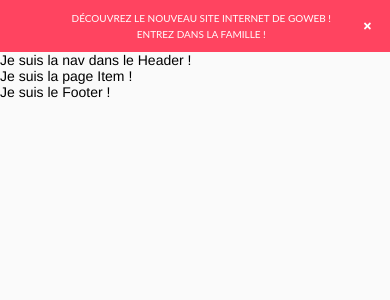
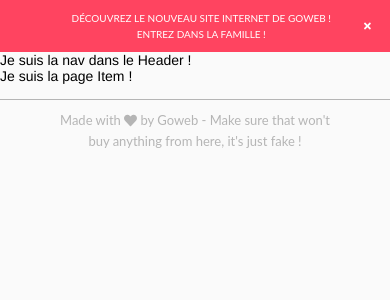
Before and after one commit to Lucasbeneston/goweb_store, a React (Create React App) app: page / in a window 390 px wide. Shown: the top 300 px of the page. Built offline with nearby package versions, Linux system fonts and the light colour scheme.

Commit message:
:lipstick: Footer design mobile 100% :lipstick:

```diff
--- a/src/components/molecules/Banner/Banner.jsx
+++ b/src/components/molecules/Banner/Banner.jsx
@@ -7,7 +7,7 @@ import "./Banner.scss";
 export default function Banner() {
   return (
     <div className="banner" role="banner">
-      <a href="https://www.goweb.fr/" className="banner_message">
+      <a className="banner_message" href="https://www.goweb.fr/" hrefLang="fr">
         Découvrez le nouveau site internet de Goweb ! Entrez dans la famille !
       </a>
       <button className="banner_close" type="button">
--- a/src/components/organisms/Footer/Footer.jsx
+++ b/src/components/organisms/Footer/Footer.jsx
@@ -1,5 +1,14 @@
 import React from "react";
+import { FontAwesomeIcon } from "@fortawesome/react-fontawesome";
+import { faHeart } from "@fortawesome/free-solid-svg-icons";
+
+import "./Footer.scss";
 
 export default function Footer() {
-  return <div>Je suis le Footer !</div>;
+  return (
+    <footer className="footer" role="contentinfo">
+      Made with <FontAwesomeIcon icon={faHeart} /> by Goweb - Make sure that
+      won't buy anything from here, it's just fake !
+    </footer>
+  );
 }
--- /dev/null
+++ b/src/components/organisms/Footer/Footer.scss
@@ -0,0 +1,10 @@
+.footer {
+  font-size: 1.3rem;
+  font-family: "Lato";
+  color: rgb(181, 181, 181);
+  line-height: 1.6;
+  border-top: 1px solid rgb(181, 181, 181);
+  margin-top: 15px;
+  text-align: center;
+  padding: 10px 15%;
+}
```
Also changed, not shown: 1 other file (tests, documents, lock files or other folders).
